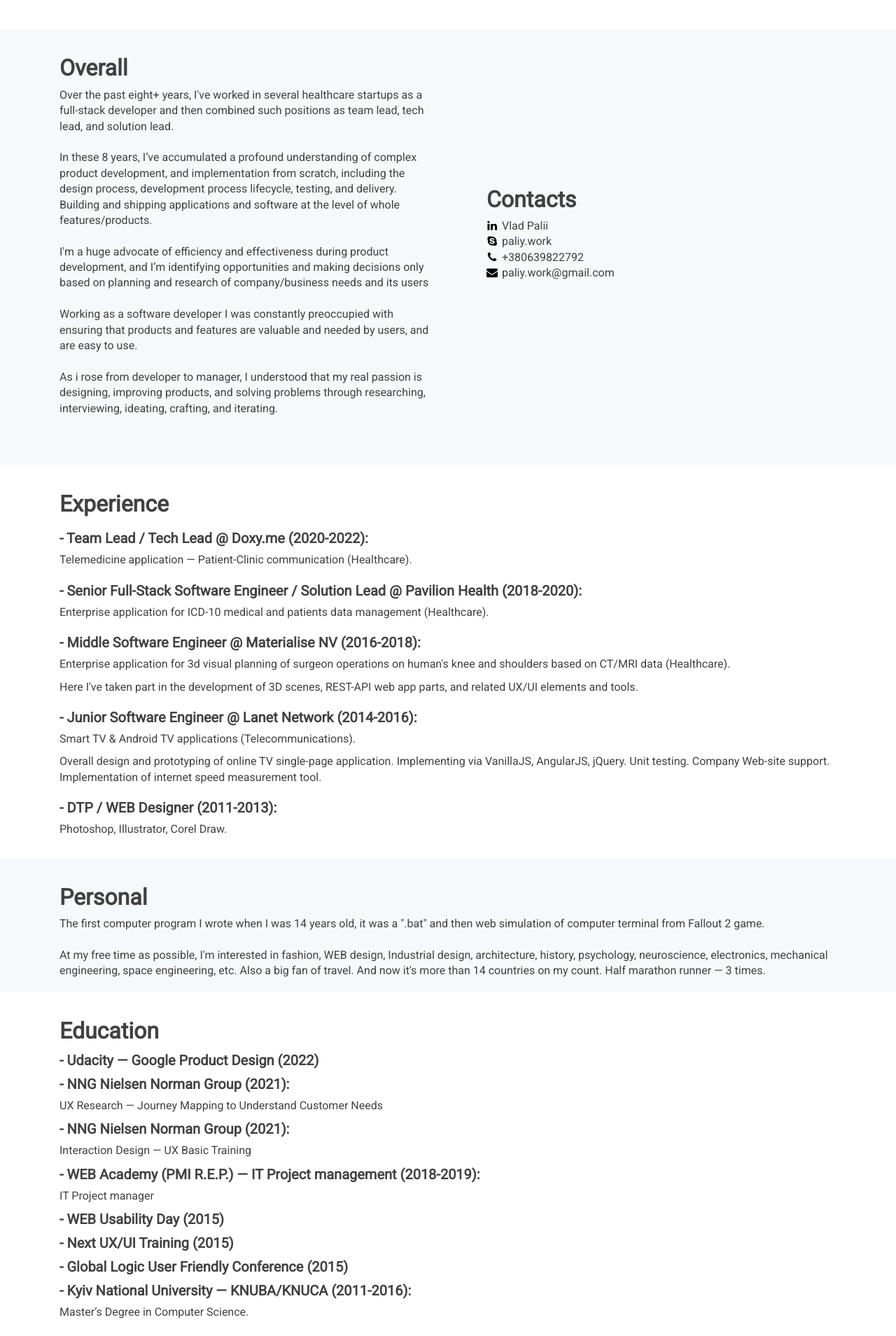
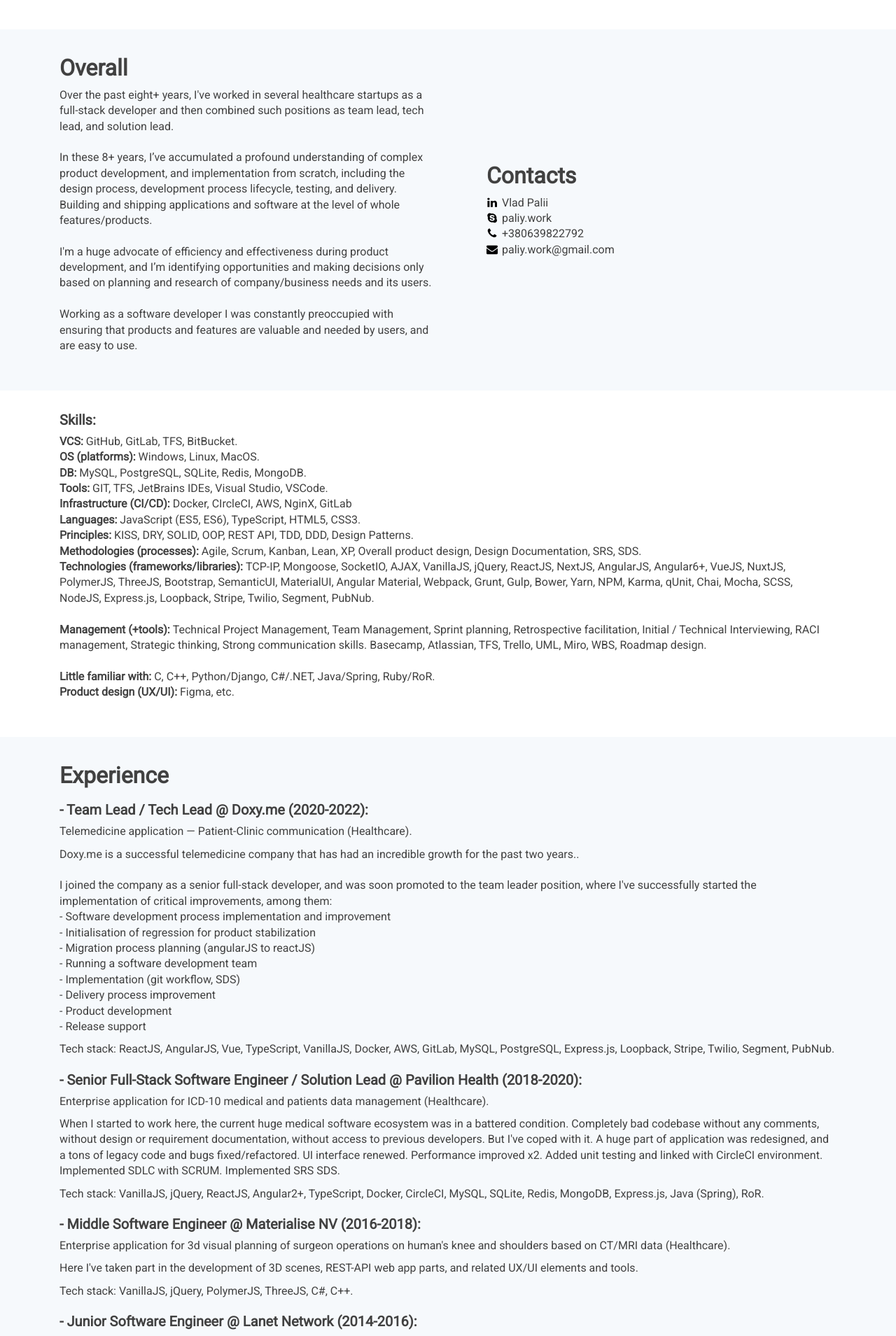
Before and after one commit to vlad-palii/vlad-palii.github.io, a React app: page / in a window 1280 px wide. Shown: the part 288-2197 px from the top of the page at 70% size. Built offline with nearby package versions, Linux system fonts and the light colour scheme; a web font is replaced by a local one.

Commit message:
Update dev cv.

```diff
--- a/src/App.js
+++ b/src/App.js
@@ -45,9 +45,9 @@
                 <li className="nav-item">
                   <NavLink exact className="nav-link" activeClassName="active" to="/">Vlad Palii CV</NavLink>
                 </li>
-                <li className="nav-item">
+                {/* <li className="nav-item">
                   <NavLink exact className="nav-link" activeClassName="active" to="/portfolio">Portfolio</NavLink>
-                </li>
+                </li> */}
                 {/* <li className="nav-item">
             <NavLink exact className="nav-link" activeClassName="active" to="/air-quality">Air Quality</NavLink>
             </li>
--- a/src/App.scss
+++ b/src/App.scss
@@ -1032,14 +1032,18 @@
   width: 100%;
 }
 
+section:nth-child(odd) {
+background-color: white;
+}
+
 .main-section {
-  background-color: white;
+  // background-color: white;
 }
 
 .work-examples-section {
   // padding-top: 10px;
   padding-bottom: 10px;
-  background-color: white;
+  // background-color: white;
 }
 
 section {
@@ -1057,7 +1061,7 @@
   // padding-bottom: 20px;
   // margin-top: 10px;
   // margin-bottom: 10px;
-  background-color: white;
+  // background-color: white;
 }
 
 .fg-image {
--- a/src/components/cv.js
+++ b/src/components/cv.js
@@ -3,7 +3,7 @@
 
 export default function CV() {
   return (
-    <div>
+    <div className='section-wrapper'>
       <section className='main-section'>
         <div className='container'>
           <div className="row background-image">
@@ -13,7 +13,7 @@
               </div>
             </div>
             <div className="col-sm vertical-col-sm">
-              <p className="avatar-description text-underline">My name is Vlad Palii. <br /> Product Designer <br /><br /> Ex. Senior Fullstack developer / Tech Lead.</p>
+              <p className="avatar-description text-underline">My name is Vlad Palii. <br /> Senior Fullstack Engineer / Tech Lead / Tech Manager</p>
             </div>
           </div>
         </div>
@@ -30,16 +30,16 @@
                 Over the past eight+ years, I've worked in several healthcare startups as a full-stack developer and then combined such positions as team lead, tech lead, and solution lead.
                 <br></br>
                 <br></br>
-                In these 8 years, I’ve accumulated a profound understanding of complex product development, and implementation from scratch, including the design process, development process lifecycle, testing, and delivery. Building and shipping applications and software at the level of whole features/products.
+                In these 8+ years, I’ve accumulated a profound understanding of complex product development, and implementation from scratch, including the design process, development process lifecycle, testing, and delivery. Building and shipping applications and software at the level of whole features/products.
                 <br></br>
                 <br></br>
-                I'm a huge advocate of efficiency and effectiveness during product development, and I’m identifying opportunities and making decisions only based on planning and research of company/business needs and its users
+                I'm a huge advocate of efficiency and effectiveness during product development, and I’m identifying opportunities and making decisions only based on planning and research of company/business needs and its users.
                 <br></br>
                 <br></br>
                 Working as a software developer I was constantly preoccupied with ensuring that products and features are valuable and needed by users, and are easy to use.
                 <br></br>
                 <br></br>
-                As i rose from developer to manager, I understood that my real passion is designing, improving products, and solving problems through researching, interviewing, ideating, crafting, and iterating.
+                {/* As i rose from developer to manager, I understood that my real passion is designing, improving products, and solving problems through researching, interviewing, ideating, crafting, and iterating. */}
               </p>
             </div>
             <div className="col-sm">
@@ -67,7 +67,37 @@
       </section>
 
       <section>
-        <div className='container'></div>
+        <div className='container'>
+          <div className="row">
+            <div className="col-sm">
+              <div className="">
+                <h5>Skills:</h5>
+                <p>
+                  <b>VCS: </b>GitHub, GitLab, TFS, BitBucket.<br />
+
+                  <b>OS (platforms): </b>Windows, Linux, MacOS.<br />
+                  <b>DB: </b> MySQL, PostgreSQL, SQLite, Redis, MongoDB.<br />
+                  <b>Tools: </b>GIT, TFS, JetBrains IDEs, Visual Studio, VSCode.<br />
+                  <b>Infrastructure (CI/CD): </b>Docker, CIrcleCI, AWS, NginX, GitLab<br />
+                  <b>Languages: </b>JavaScript (ES5, ES6), TypeScript, HTML5, CSS3.<br />
+                  <b>Principles: </b>KISS, DRY, SOLID, OOP, REST API, TDD, DDD, Design Patterns.<br />
+                  <b>Methodologies (processes): </b>Agile, Scrum, Kanban, Lean, XP, Overall product design, Design
+                  Documentation, SRS, SDS.<br />
+
+                  <b>Technologies (frameworks/libraries): </b>TCP-IP, Mongoose, SocketIO, AJAX, VanillaJS, jQuery, ReactJS, NextJS,
+                  AngularJS, Angular6+, VueJS, NuxtJS, PolymerJS, ThreeJS, Bootstrap, SemanticUI, MaterialUI, Angular Material, Webpack, Grunt, Gulp, Bower, Yarn, NPM, Karma, qUnit, Chai, Mocha,
+                  SCSS, NodeJS, Express.js, Loopback, Stripe, Twilio, Segment, PubNub.<br />
+                  <br />
+                  <b>Management (+tools): </b>Technical Project Management, Team Management, Sprint planning, Retrospective facilitation, Initial / Technical Interviewing, RACI management, Strategic thinking, Strong communication skills. Basecamp, Atlassian, TFS, Trello, UML, Miro, WBS, Roadmap design.<br />
+                  <br />
+                  <b>Little familiar with: </b>C, C++, Python/Django, C#/.NET, Java/Spring, Ruby/RoR.<br />
+                  <b>Product design (UX/UI): </b>Figma, etc.<br />
+                </p>
+              </div>
+            </div>
+          </div>
+          <br />
+        </div>
       </section>
 
       <section className='examples-section-2'>
@@ -80,6 +110,20 @@
               <div className="">
                 <h5> - Team Lead / Tech Lead @ Doxy.me (2020-2022):</h5>
                 <p>Telemedicine application — Patient-Clinic communication (Healthcare).</p>
+                <p>
+                  Doxy.me is a successful telemedicine company that has had an incredible growth for the past two years..<br />
+                  <br />
+                  I joined the company as a senior full-stack developer, and was soon promoted to the team leader position, where I've successfully started the implementation of critical improvements, among them:<br />
+                  - Software development process implementation and improvement<br />
+                  - Initialisation of regression for product stabilization<br />
+                  - Migration process planning (angularJS to reactJS)<br />
+                  - Running a software development team<br />
+                  - Implementation (git workflow, SDS)<br />
+                  - Delivery process improvement<br />
+                  - Product development<br />
+                  - Release support<br />
+                </p>
+                <p>Tech stack: ReactJS, AngularJS, Vue, TypeScript, VanillaJS, Docker, AWS, GitLab, MySQL, PostgreSQL, Express.js, Loopback, Stripe, Twilio, Segment, PubNub.</p>
               </div>
             </div>
           </div>
@@ -89,7 +133,14 @@
               <div className="">
                 <h5> - Senior Full-Stack Software Engineer / Solution Lead @ Pavilion Health (2018-2020):</h5>
                 <p>Enterprise application for ICD-10 medical and patients data management (Healthcare).</p>
-
+                <p>
+                  When I started to work here, the current huge medical software ecosystem was in a battered condition.
+                  Completely bad codebase without any comments, without design or requirement documentation, without access to
+                  previous developers. But I've coped with it. A huge part of application was redesigned, and a tons of legacy
+                  code and bugs fixed/refactored. UI interface renewed. Performance improved x2. Added unit testing and linked
+                  with CircleCI environment. Implemented SDLC with SCRUM. Implemented SRS SDS.
+                </p>
+                <p>Tech stack: VanillaJS, jQuery, ReactJS, Angular2+, TypeScript, Docker, CircleCI, MySQL, SQLite, Redis, MongoDB, Express.js, Java (Spring), RoR.</p>
               </div>
             </div>
           </div>
@@ -104,6 +155,7 @@
                   Here I've taken part in the development of 3D scenes, REST-API web app parts, and related UX/UI elements and
                   tools.
                 </p>
+                <p>Tech stack: VanillaJS, jQuery, PolymerJS, ThreeJS, C#, C++.</p>
               </div>
             </div>
           </div>
@@ -117,6 +169,7 @@
                   Overall design and prototyping of online TV single-page application. Implementing via VanillaJS, AngularJS,
                   jQuery. Unit testing. Company Web-site support. Implementation of internet speed measurement tool.
                 </p>
+                <p>Tech stack: PHP, AngularJS, jQuery, VanillaJS, MySQL.</p>
               </div>
             </div>
           </div>
@@ -124,23 +177,24 @@
           <div className="row">
             <div className="col-sm">
               <div className="">
-                <h5> - DTP / WEB Designer (2011-2013):</h5>
-                <p>Photoshop, Illustrator, Corel Draw.</p>
+                <h5> - DTP Designer & WEB-Master @ Freelance (2011-2013):</h5>
+                <p>Tech stack: Photoshop, Illustrator, Corel Draw, PHP, HTML, CSS, WordPress, Joomla, Drupal, Magento</p>
               </div>
             </div>
           </div>
 
-          {/* <div className="row">
+          <div className="row">
             <div className="col-sm">
               <div className="">
-                <h5> - Super Ultra Mega Junior @ Home (2007-2011):</h5>
+                <h5> - Super Ultra Mega Junior @ Home / School (2007-2011):</h5>
                 <p>
-                  Implementing some web stuff on html and css. Creating horrible .bat/cmd scripts. Trying to hack NASA via css
-                  (ha-ha). Setup home based game server for CS1.6/LA2.
+                  Implementing some simple web stuff on html and css in school. Creating weird .bat/cmd scripts. <br />
+                  Trying to hack NASA via HTML (ha-ha). Setup home based game server for CS1.6/LA2.
                 </p>
+                <p>Tech stack: NotePad, JS, HTML, CSS, PHP, Batch script</p>
               </div>
             </div>
-          </div> */}
+          </div>
 
         </div>
       </section>
@@ -157,10 +211,8 @@
               </div>
               <br></br>
               <div className="">
-                At my free time as possible, I'm interested in fashion, WEB design, Industrial design, architecture, history, psychology, neuroscience, electronics,
-                mechanical engineering, space engineering, etc. Also a big fan of travel. And now it's more than 14 countries
-                on
-                my count. Half marathon runner — 3 times.
+                At my free time as possible, I'm interested in fashion, web-design, industrial design, architecture, history, psychology, neuroscience, electronics,
+                mechanical engineering, space engineering, etc. Also a big fan of travel. And now it's more than 14 countries on my count. Half marathon runner — 3 times.
               </div>
             </div>
           </div>
```
